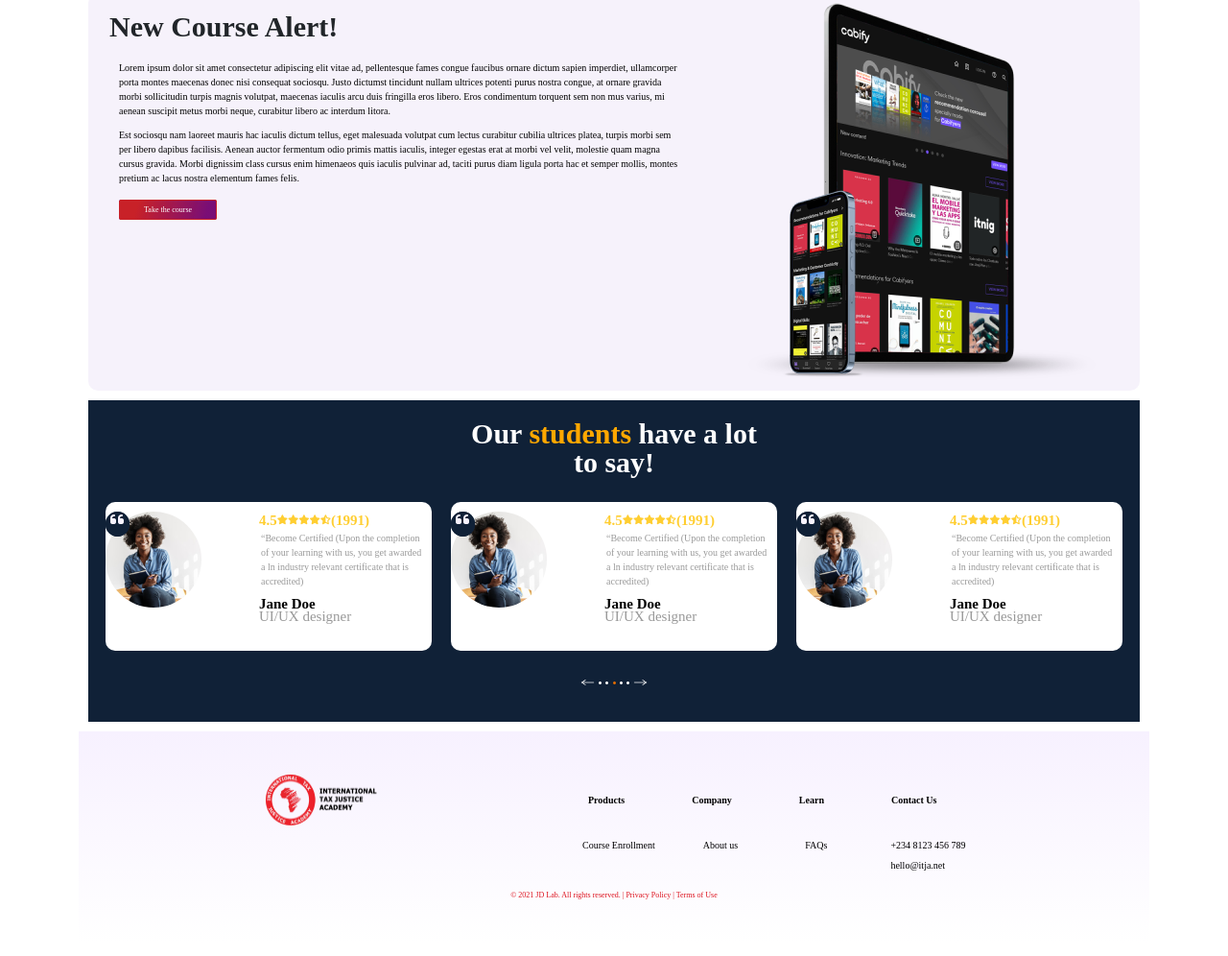
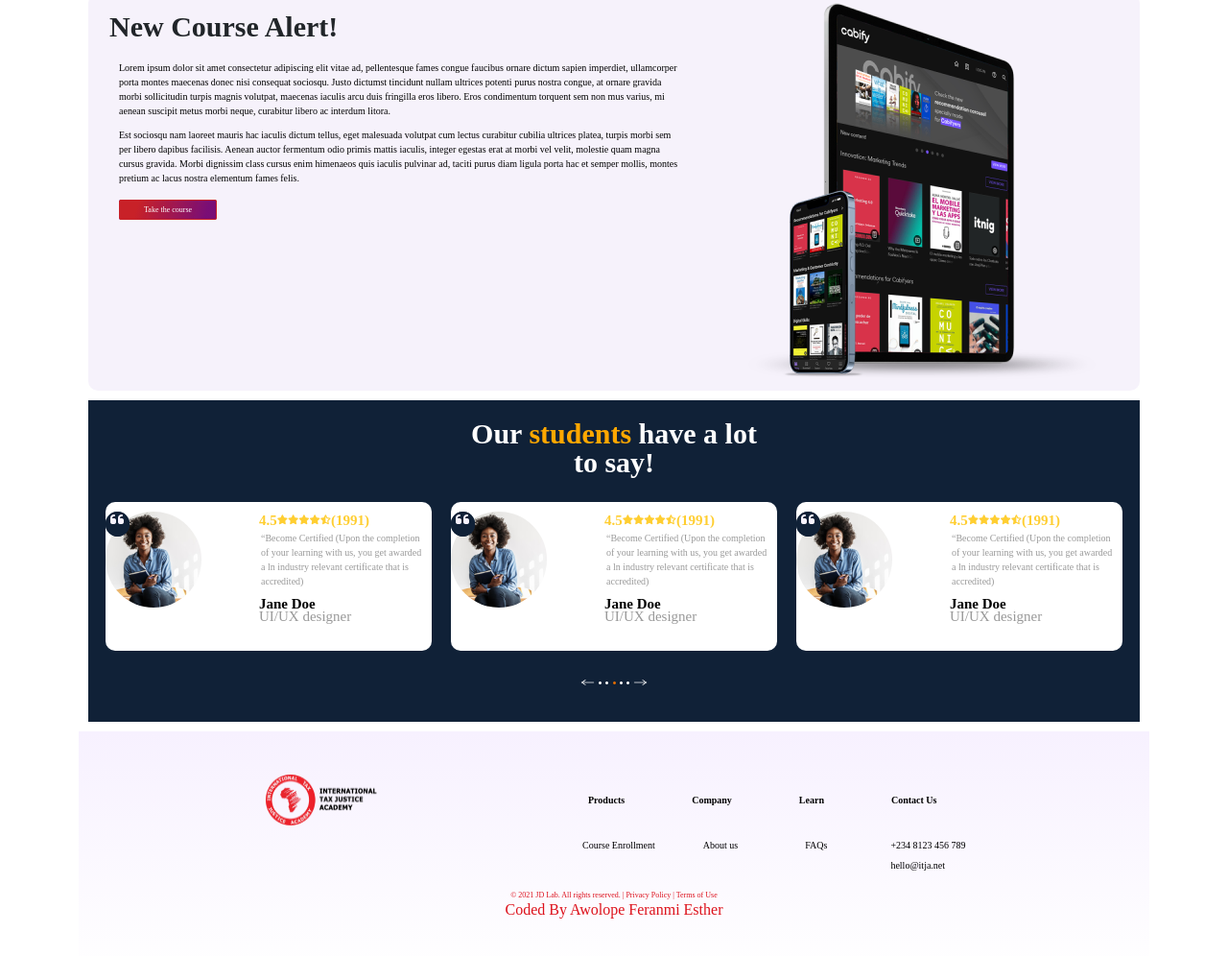
Before and after one commit to awolope/ITJA, a plain HTML site: page index.html in a window 1280 px wide. Shown: the part 2261-3257 px from the top of the page at 96% size. Drawn offline with nearby package versions, Linux system fonts and the light colour scheme; a web font is replaced by a local one.

Commit message:
finishing up

```diff
--- a/index.html
+++ b/index.html
@@ -397,6 +397,7 @@
          </p>
       </div>
           <footer>© 2021 JD Lab. All rights reserved.    |    Privacy Policy | Terms of Use</footer>
+          <p class="tagline">Coded By Awolope Feranmi Esther</p>
       </div>
       </div>
       </div>
--- a/src/style.css
+++ b/src/style.css
@@ -909,6 +909,10 @@ footer {
   margin-left: 20px;
   font-size: 12px;
 }
+.tagline {
+  text-align: center;
+  font-family: Nunito sans;
+}
 
 @media (max-width: 900px) {
   .headspan a {
```
Also changed, not shown: course enrollment.html (+1 -0 lines).
